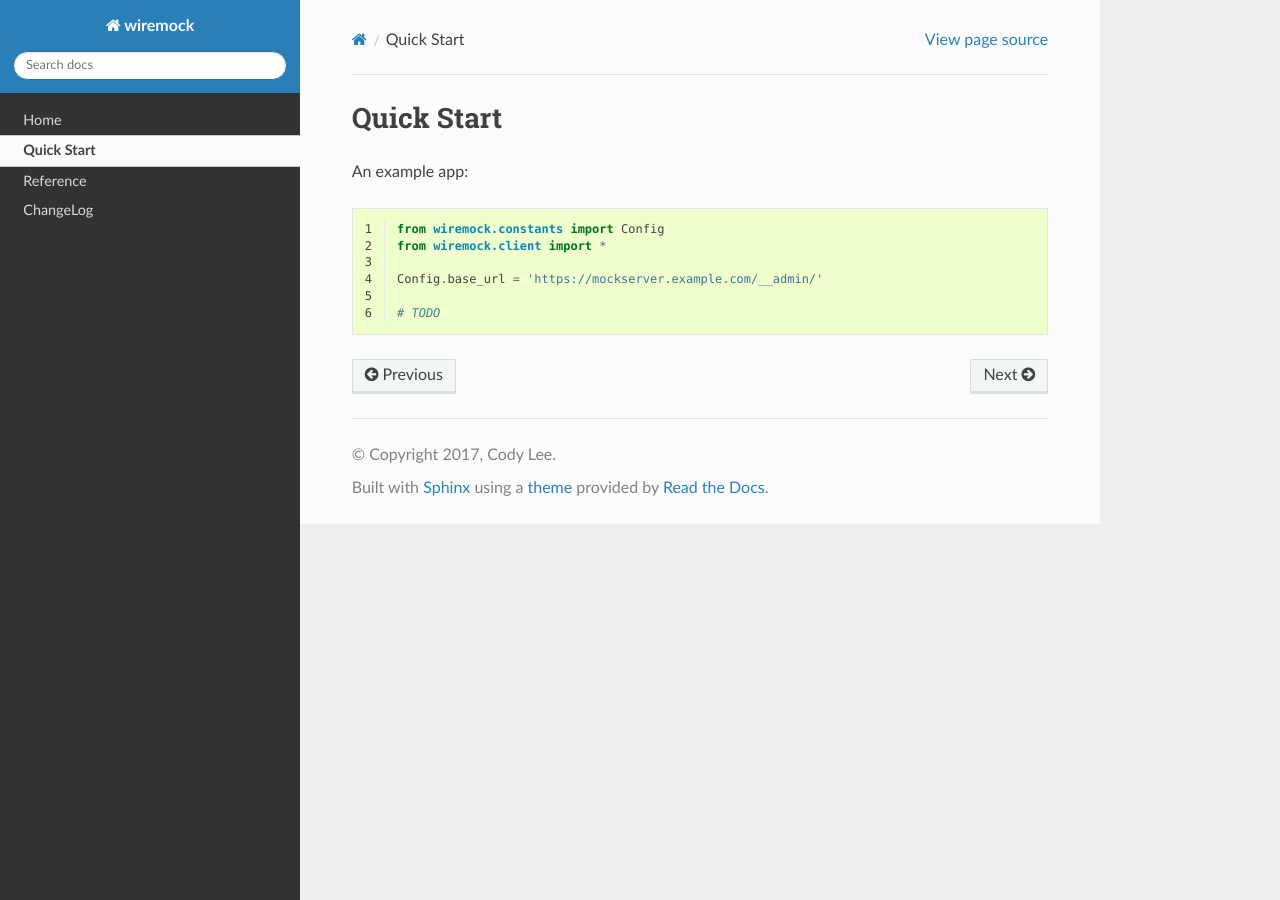
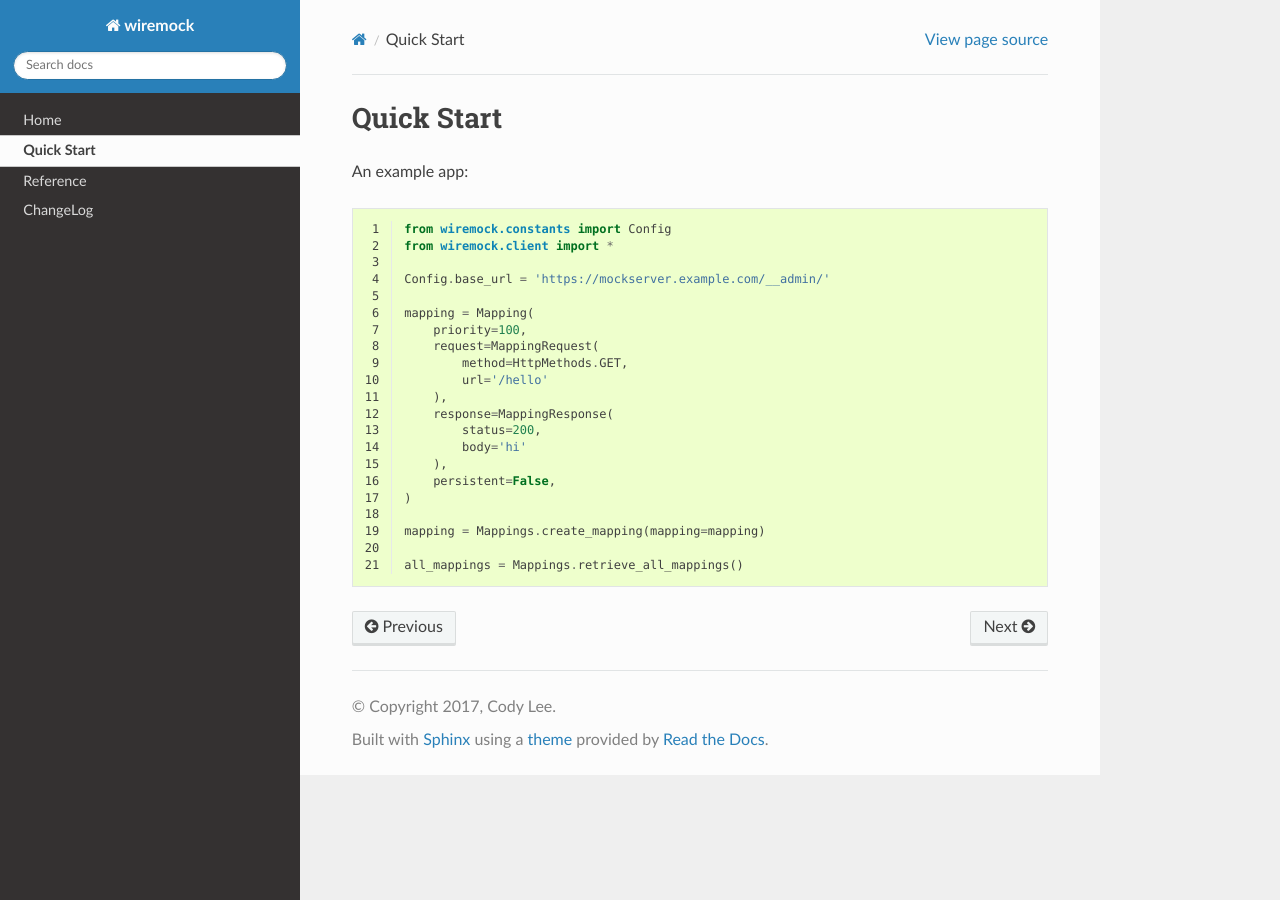
Before and after one commit to wiremock/python-wiremock, a Sphinx documentation site: the page built from docs/quickstart.rst, in a window 1280 px wide. Built offline with Sphinx 7.4.7 and the Read the Docs theme 2.0.0, drawn with Linux system fonts in a browser that asks for light colours.

Commit message:
update docs

```diff
--- a/docs/index.rst
+++ b/docs/index.rst
@@ -9,8 +9,8 @@ wiremock is a HTTP client to the WireMock standalone admin API.
 Links
 -----
 
-* Documentation: https://bitbucket.org/wellaware/python_wiremock/overview
-* Official Repository: https://bitbucket.org/wellaware/python_wiremock.git
+* Documentation: https://github.com/platinummonkey/python-wiremock/overview
+* Official Repository: https://github.com/platinummonkey/python-wiremock.git
 * Package: TODO
 
 wiremock is known to support Python 2.7.
@@ -27,7 +27,7 @@ PyPI: TODO
 
     $ pip install wiremock
 
-Source: https://bitbucket.org/wellaware/python_wiremock.git
+Source: https://github.com/platinummonkey/python-wiremock.git
 
 .. code-block:: sh
 
--- a/docs/quickstart.py
+++ b/docs/quickstart.py
@@ -3,4 +3,19 @@ from wiremock.client import *
 
 Config.base_url = 'https://mockserver.example.com/__admin/'
 
-# TODO
+mapping = Mapping(
+    priority=100,
+    request=MappingRequest(
+        method=HttpMethods.GET,
+        url='/hello'
+    ),
+    response=MappingResponse(
+        status=200,
+        body='hi'
+    ),
+    persistent=False,
+)
+
+mapping = Mappings.create_mapping(mapping=mapping)
+
+all_mappings = Mappings.retrieve_all_mappings()
```
Also changed, not shown: docs/internals/base.rst (+11 -0 lines).
